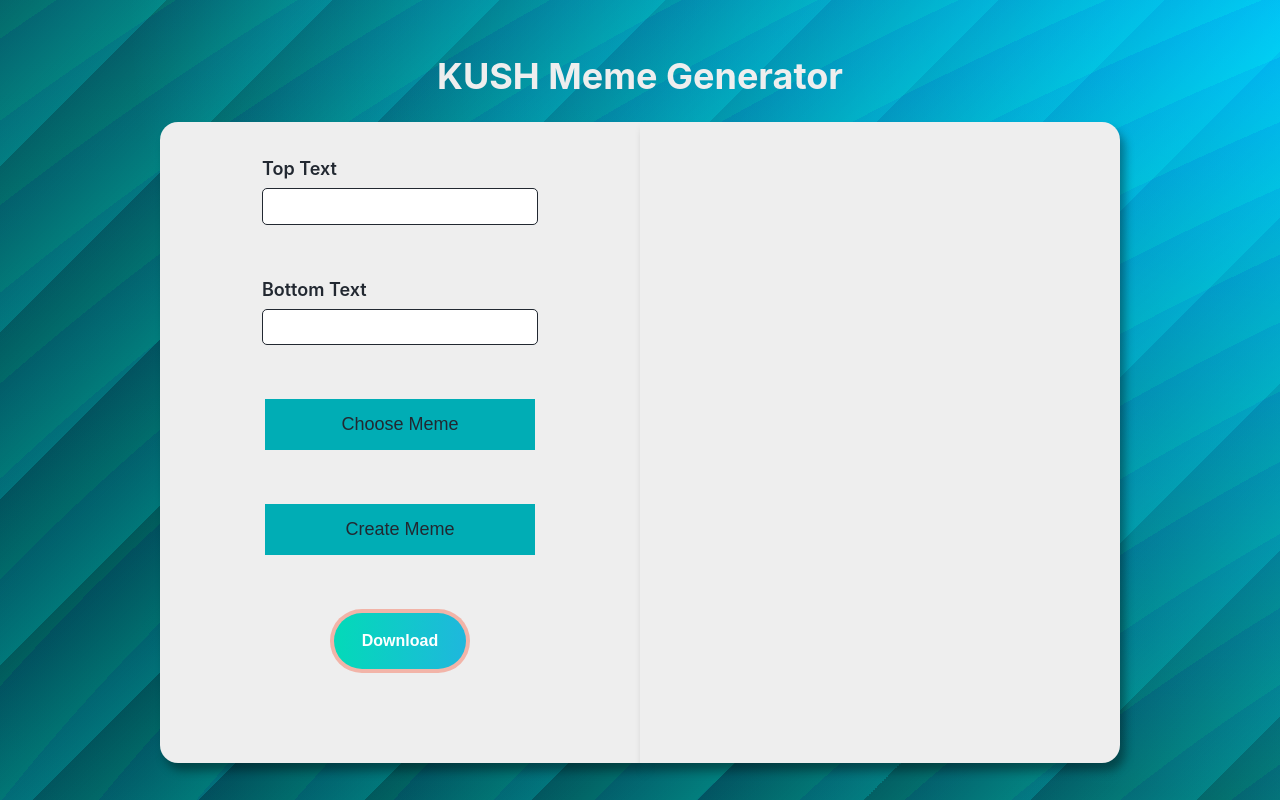
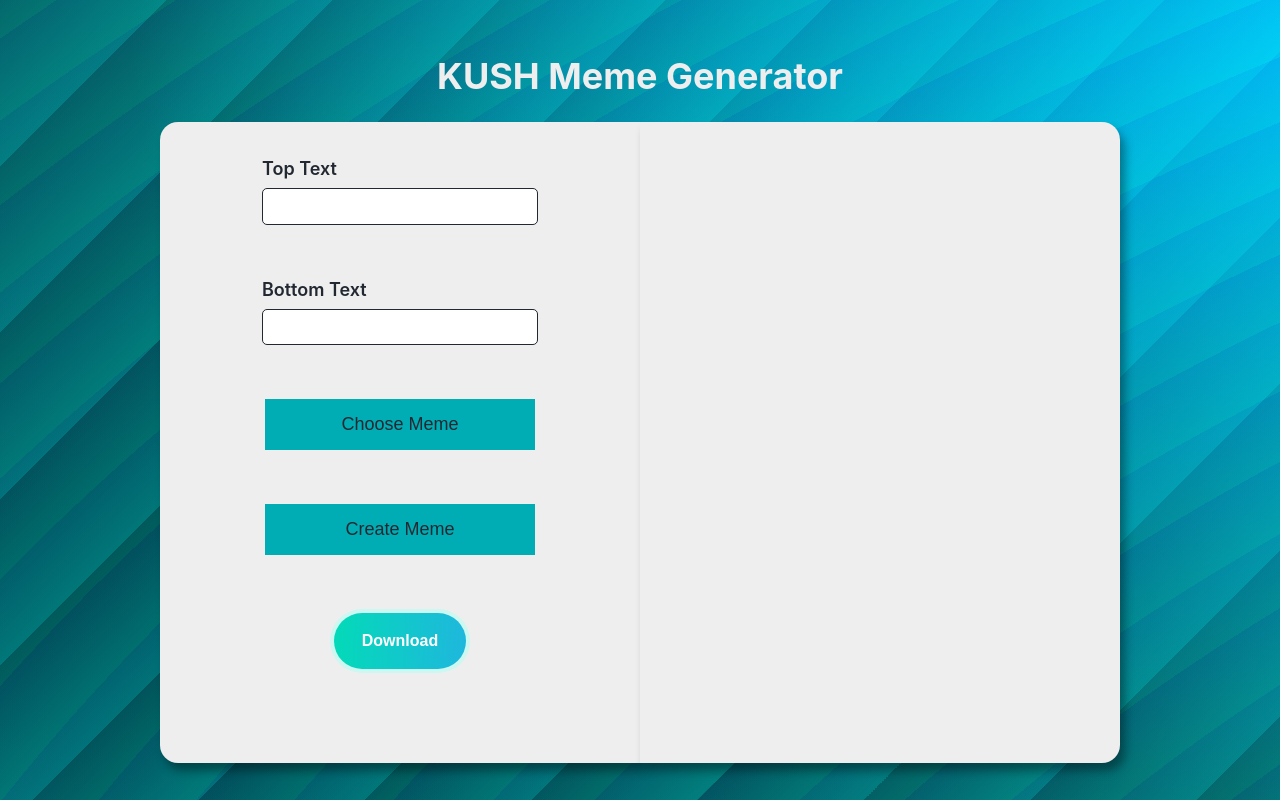
Before and after one commit to Kush614/Meme-Generator-, a React (Create React App) app: page / in a window 1280 px wide. Built offline with nearby package versions, Linux system fonts and the light colour scheme; no server answers.

Commit message:
Update index.css

```diff
--- a/src/index.css
+++ b/src/index.css
@@ -70,7 +70,7 @@ background-image: repeating-linear-gradient(315deg, #00FFFF2E 92%, #073AFF00 100
 }
 
 .button-77:before {
-  background-color: rgba(249, 58, 19, .32);
+  background-color: rgba(205,248,241,1);
   content: "";
   display: block;
   height: 100%;
```
